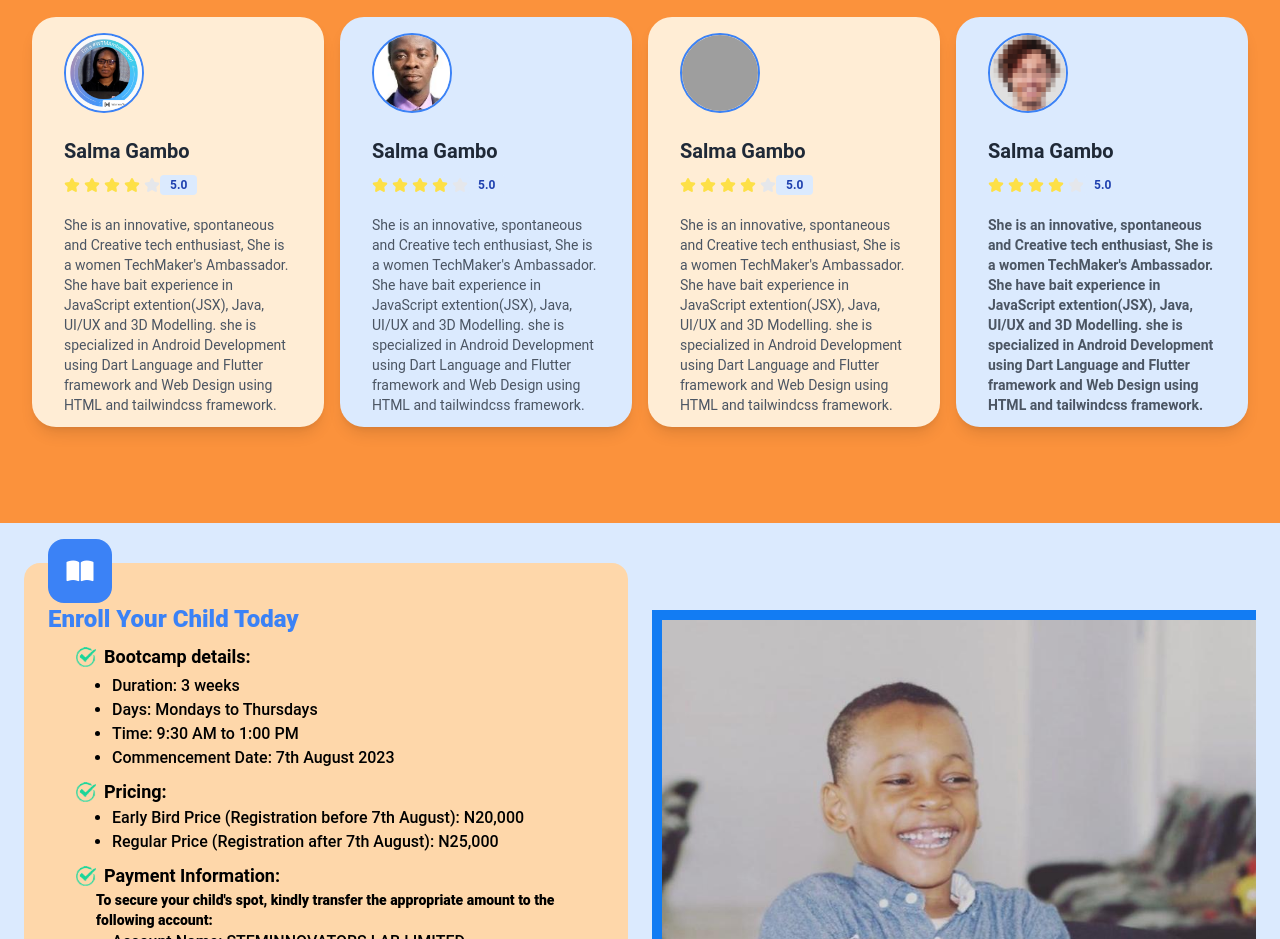
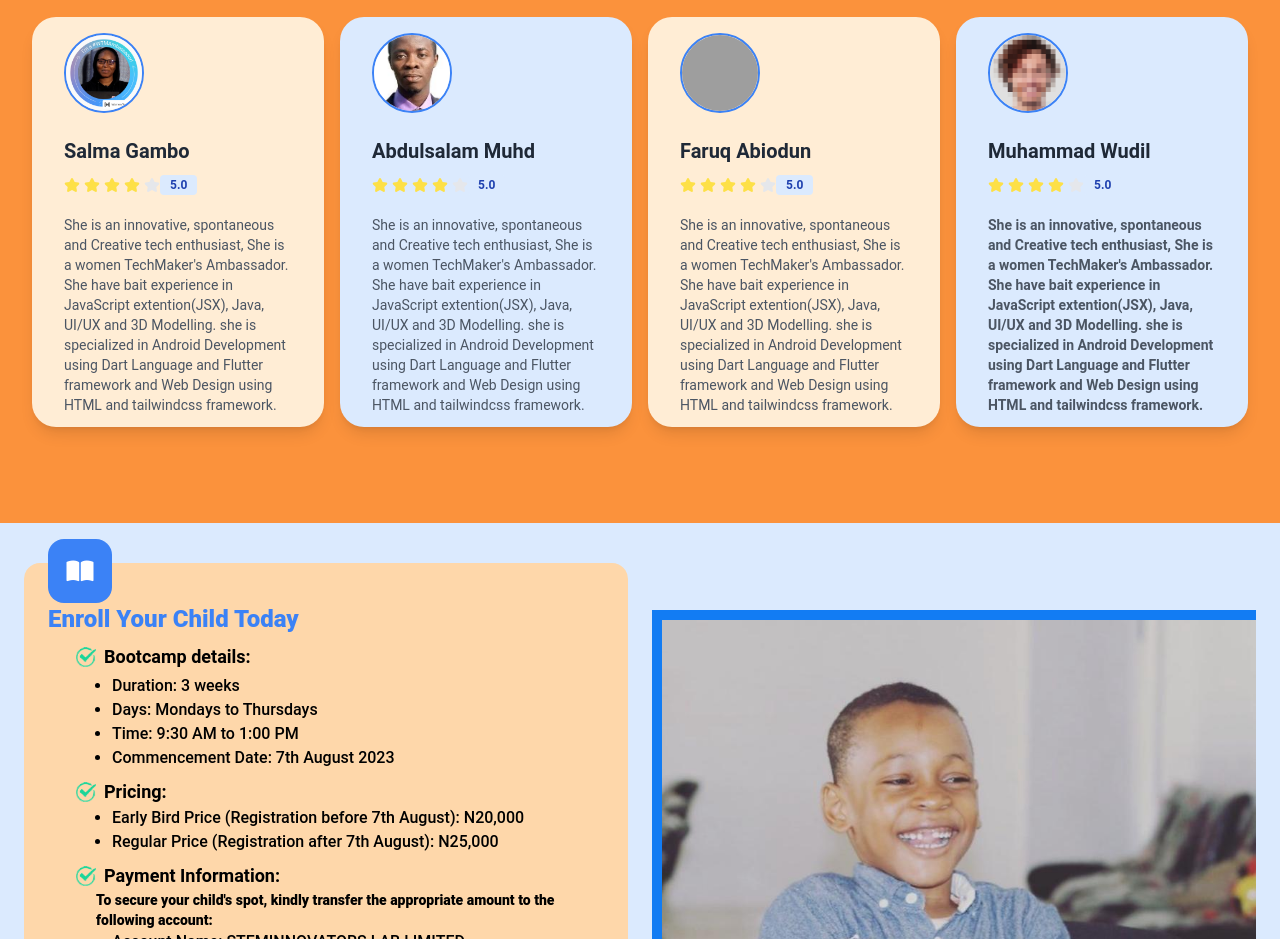
Before and after one commit to STEMLABNG/bootcamp, a website: page index.html in a window 1280 px wide. Shown: the part 3240-4179 px from the top of the page. Drawn offline with nearby package versions, Linux system fonts and the light colour scheme; grey boxes are pictures that could not be loaded.

Commit message:
salma's commit

```diff
--- a/index.html
+++ b/index.html
@@ -466,7 +466,7 @@
                                 <img class="object-cover w-20 h-20 border-2 border-blue-500 rounded-full " alt="Testimonial avatar" src="/assets/images/ab.jpeg">
                             </div>
 
-                            <span class="mt-2 text-xl font-bold text-gray-800  md:mt-0">Salma Gambo</span>
+                            <span class="mt-2 text-xl font-bold text-gray-800  md:mt-0">Abdulsalam Muhd</span>
                             <div class="flex items-center mt-2.5 mb-5">
                                 <svg class="w-4 h-4 text-yellow-300 mr-1" aria-hidden="true" xmlns="http://www.w3.org/2000/svg" fill="currentColor" viewBox="0 0 22 20">
                                     <path d="M20.924 7.625a1.523 1.523 0 0 0-1.238-1.044l-5.051-.734-2.259-4.577a1.534 1.534 0 0 0-2.752 0L7.365 5.847l-5.051.734A1.535 1.535 0 0 0 1.463 9.2l3.656 3.563-.863 5.031a1.532 1.532 0 0 0 2.226 1.616L11 17.033l4.518 2.375a1.534 1.534 0 0 0 2.226-1.617l-.863-5.03L20.537 9.2a1.523 1.523 0 0 0 .387-1.575Z"/>
@@ -492,7 +492,7 @@
                                 <img class="object-cover w-20 h-20 border-2 border-blue-500 rounded-full " alt="Testimonial avatar" src="/assets/images/fa.jpg">
                             </div>
 
-                            <span class="mt-2 text-xl font-bold text-gray-800  md:mt-0">Salma Gambo</span>
+                            <span class="mt-2 text-xl font-bold text-gray-800  md:mt-0">Faruq Abiodun</span>
                             <div class="flex items-center mt-2.5 mb-5">
                                 <svg class="w-4 h-4 text-yellow-300 mr-1" aria-hidden="true" xmlns="http://www.w3.org/2000/svg" fill="currentColor" viewBox="0 0 22 20">
                                     <path d="M20.924 7.625a1.523 1.523 0 0 0-1.238-1.044l-5.051-.734-2.259-4.577a1.534 1.534 0 0 0-2.752 0L7.365 5.847l-5.051.734A1.535 1.535 0 0 0 1.463 9.2l3.656 3.563-.863 5.031a1.532 1.532 0 0 0 2.226 1.616L11 17.033l4.518 2.375a1.534 1.534 0 0 0 2.226-1.617l-.863-5.03L20.537 9.2a1.523 1.523 0 0 0 .387-1.575Z"/>
@@ -518,7 +518,7 @@
                                 <img class="object-cover w-20 h-20 border-2 border-blue-500 rounded-full " alt="Testimonial avatar" src="../assets/images/team-5.jpg">
                             </div>
 
-                            <span class="mt-2 text-xl font-bold text-gray-800  md:mt-0">Salma Gambo</span>
+                            <span class="mt-2 text-xl font-bold text-gray-800  md:mt-0">Muhammad Wudil</span>
                             <div class="flex items-center mt-2.5 mb-5">
                                 <svg class="w-4 h-4 text-yellow-300 mr-1" aria-hidden="true" xmlns="http://www.w3.org/2000/svg" fill="currentColor" viewBox="0 0 22 20">
                                     <path d="M20.924 7.625a1.523 1.523 0 0 0-1.238-1.044l-5.051-.734-2.259-4.577a1.534 1.534 0 0 0-2.752 0L7.365 5.847l-5.051.734A1.535 1.535 0 0 0 1.463 9.2l3.656 3.563-.863 5.031a1.532 1.532 0 0 0 2.226 1.616L11 17.033l4.518 2.375a1.534 1.534 0 0 0 2.226-1.617l-.863-5.03L20.537 9.2a1.523 1.523 0 0 0 .387-1.575Z"/>
```
